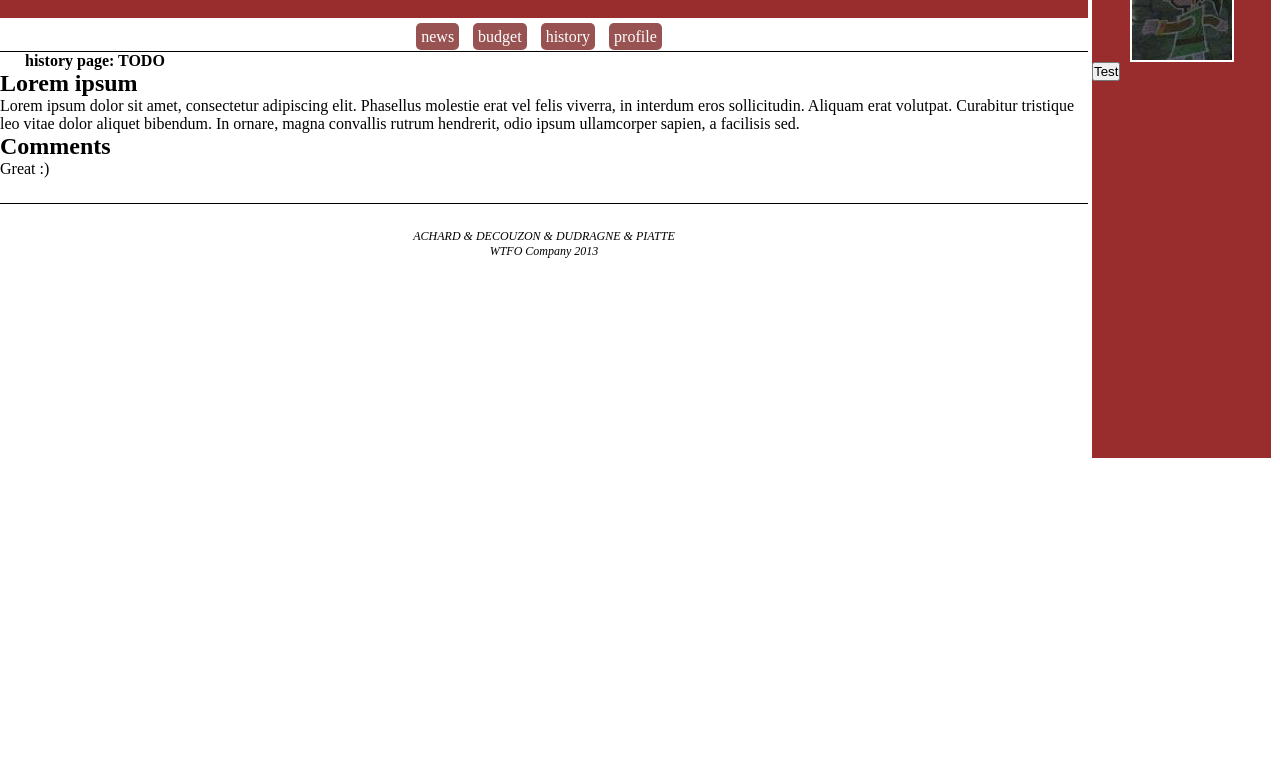
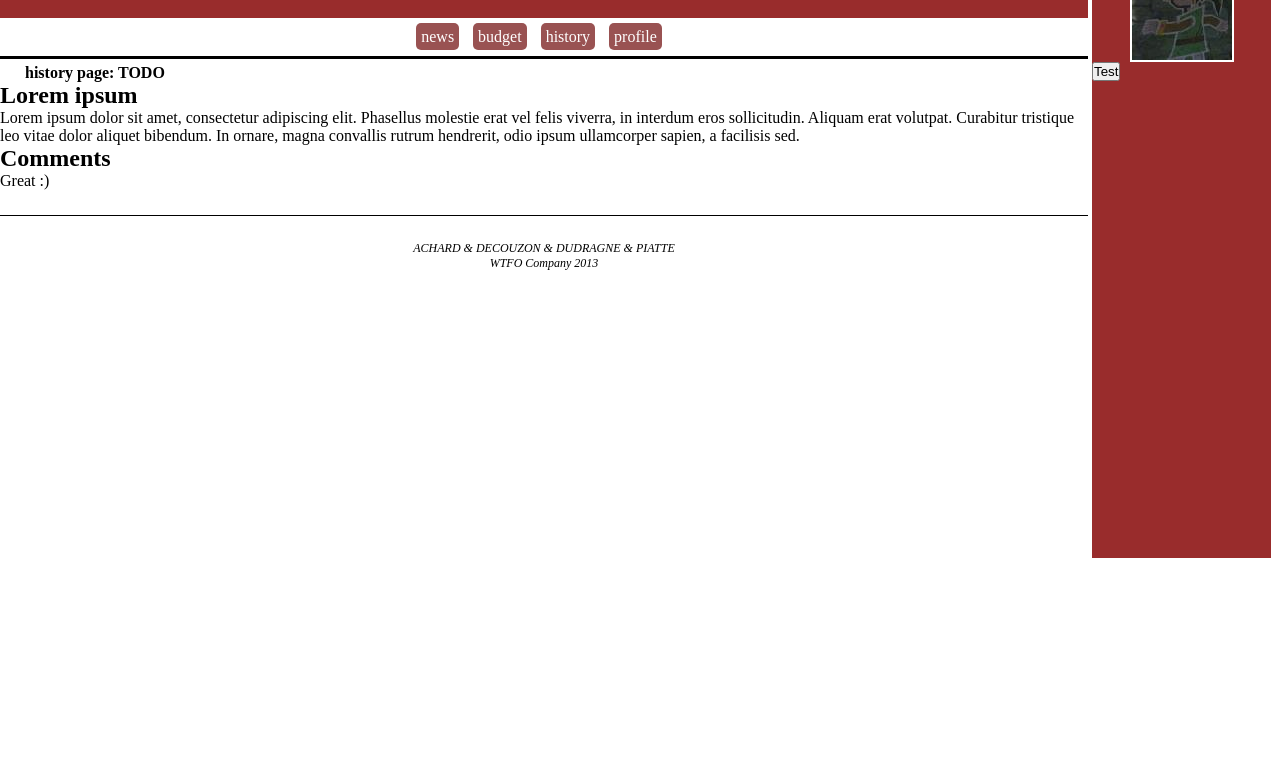
Before and after one commit to bachard/webint, a plain HTML site: page roommate_manager/history.html in a window 1280 px wide. Shown: the part 42-800 px from the top of the page. Drawn offline with Linux system fonts and the light colour scheme.

Commit message:
a very few css changes for tabs

```diff
--- a/roommate_manager/css/style.css
+++ b/roommate_manager/css/style.css
@@ -17,14 +17,13 @@ nav {
     margin-top:10px;
     padding-bottom:5px;
     text-align:center;
-    border-bottom:1px solid black;
 }
 
 nav a {
     text-decoration:none;
-    background-color:#995252;
     color:white;
     padding:5px;
+    background-color:#995252;
     border-radius:5px;
 }
 
@@ -36,11 +35,17 @@ nav a:hover {
 
 nav ul {
     list-style:none;
+    padding-bottom: 10px;
+    border-bottom : 3px solid black;
 }
 
 nav ul li {
     display:inline;
     margin-right:10px;
+}
+
+nav ul li.active {
+
 }
 
 article header {
@@ -63,7 +68,7 @@ aside {
     display: inline-block;
     vertical-align: top;
     width:14%;
-    height:500px;
+    height:600px;
     background-color:#992C2C;
 }
 
```
Also changed, not shown: roommate_manager/index.html (+1 -1 lines).
